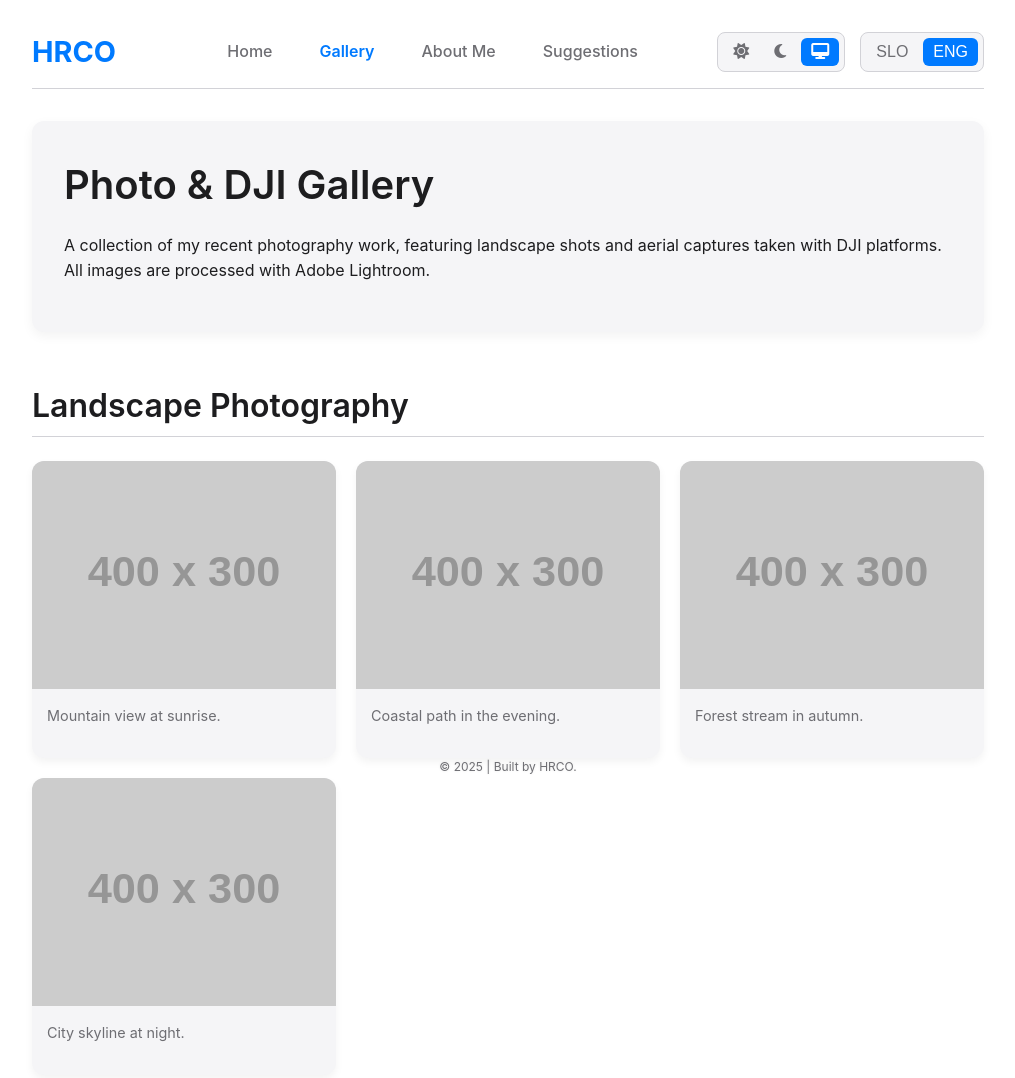
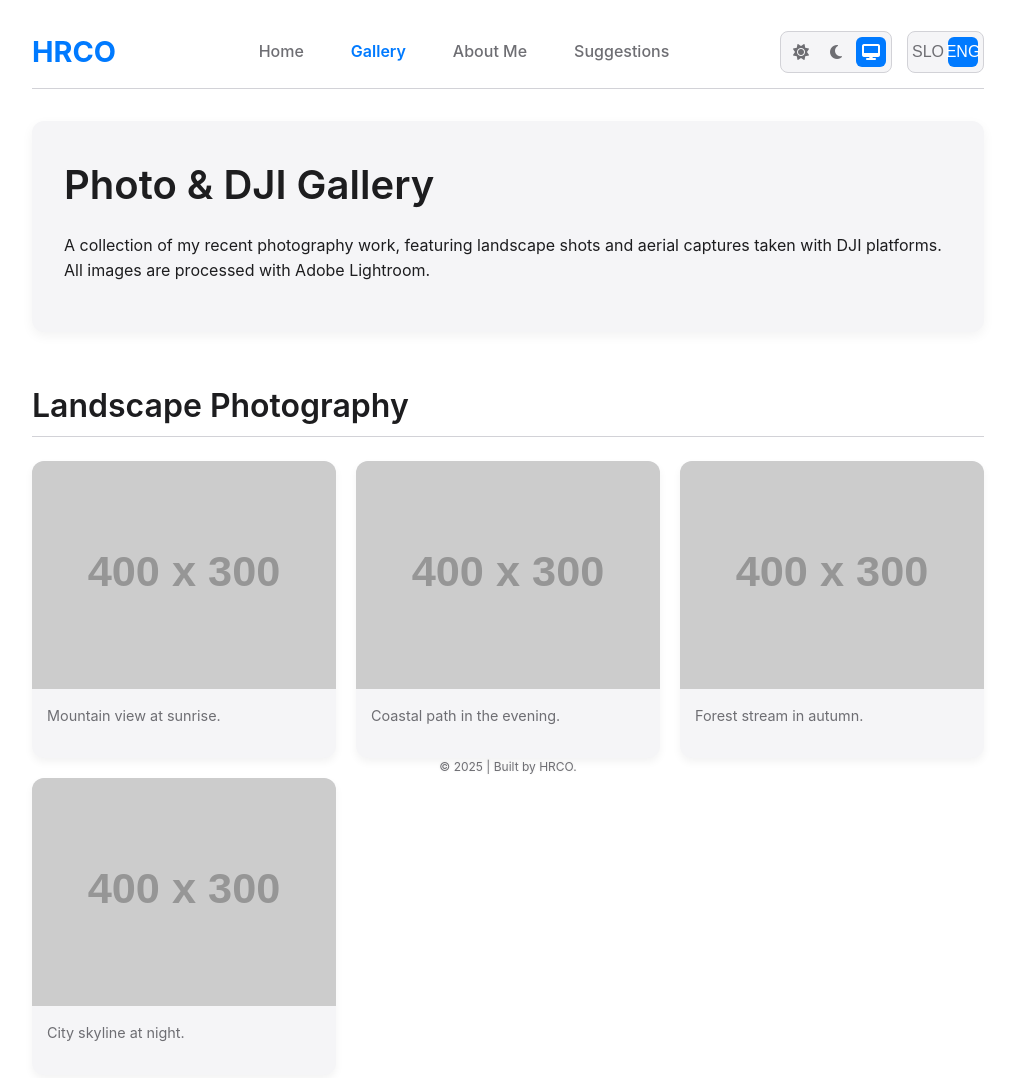
Before and after one commit to hrco/hrco.github.io, a plain HTML site: page foto.html in a window 1280 px wide. Shown: the top 1078 px of the page, without its empty margins (132-1147 px from the left). Drawn offline with Linux system fonts and the light colour scheme; placeholder pictures from the web are drawn by us.

Commit message:
update toggle settings

```diff
--- a/css/main.css
+++ b/css/main.css
@@ -155,13 +155,28 @@ nav {
 }
 
 .toggle-button {
-    /* Key Change: Smaller padding for compact buttons */
-    padding: 3px 8px;
-    font-size: 0.9rem; /* Slightly smaller text/icon */
+    cursor: pointer;
+    background: none;
+    border: none;
+    /* KEY CHANGE: Fixed size to perfectly fit the icon/code */
+    width: 30px;
+    height: 30px;
+    display: flex; /* Centers the icon/text */
+    justify-content: center;
+    align-items: center;
+
+    /* Reduced font size for better fit */
+    font-size: 0.8rem;
+
+    color: var(--color-text-subtle);
+    padding: 0; /* Remove internal padding */
     border-radius: 6px;
     transition: background-color var(--transition-duration), color var(--transition-duration);
 }
-
+/* Ensure the icon size is correct */
+.toggle-button i {
+    font-size: 1rem;
+}
 /*
  * --------------------------------------------
  * 4. UI Components (Buttons, Cards, Toggles)
--- a/foto.html
+++ b/foto.html
@@ -70,6 +70,7 @@
         <button id="theme-toggle-dark" class="toggle-button" title="Dark Theme"><i class="fas fa-moon"></i></button>
         <button id="theme-toggle-system" class="toggle-button" title="System Theme"><i class="fas fa-desktop"></i></button>
     </div>
+
     <div class="lang-toggles">
         <button id="lang-toggle-slo" class="toggle-button">SLO</button>
         <button id="lang-toggle-eng" class="toggle-button">ENG</button>
@@ -129,7 +130,7 @@
         <div class="container">
             <p>
                 &copy; <span id="current-year"></span> |
-                <span data-i18n="FOOTER_TEXT">Built by HRCO using pure HTML/CSS/JS. All rights reserved.</span>
+                <span data-i18n="FOOTER_TEXT">Built by HRCO.</span>
             </p>
 
         </div>
```
Also changed, not shown: about_me.html (+1 -0 lines), my_suggestions.html (+1 -0 lines). Lines whose indentation alone changed are shown as unchanged.
